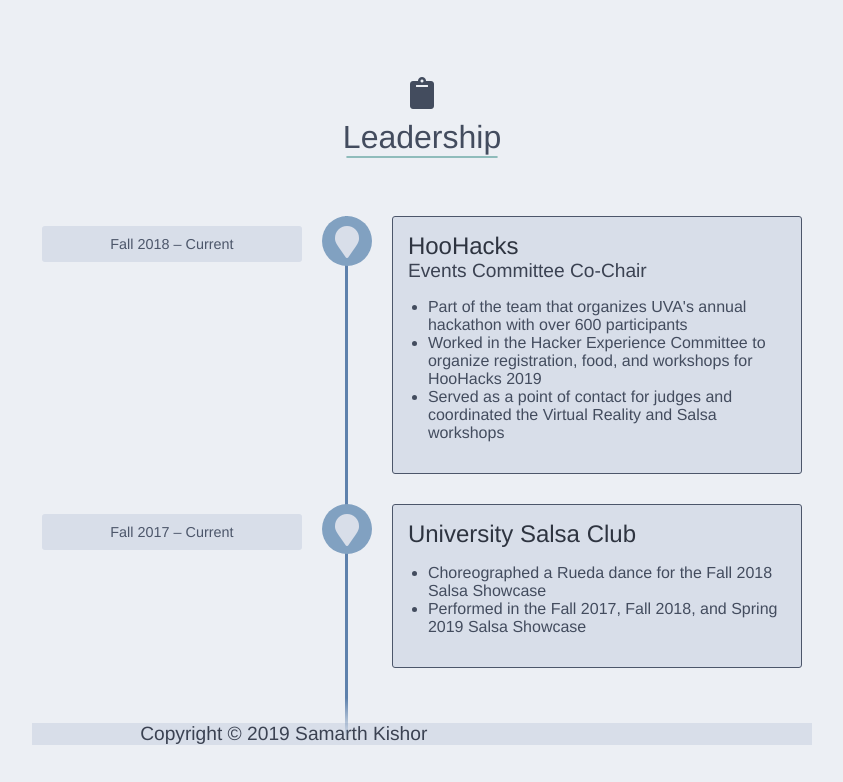
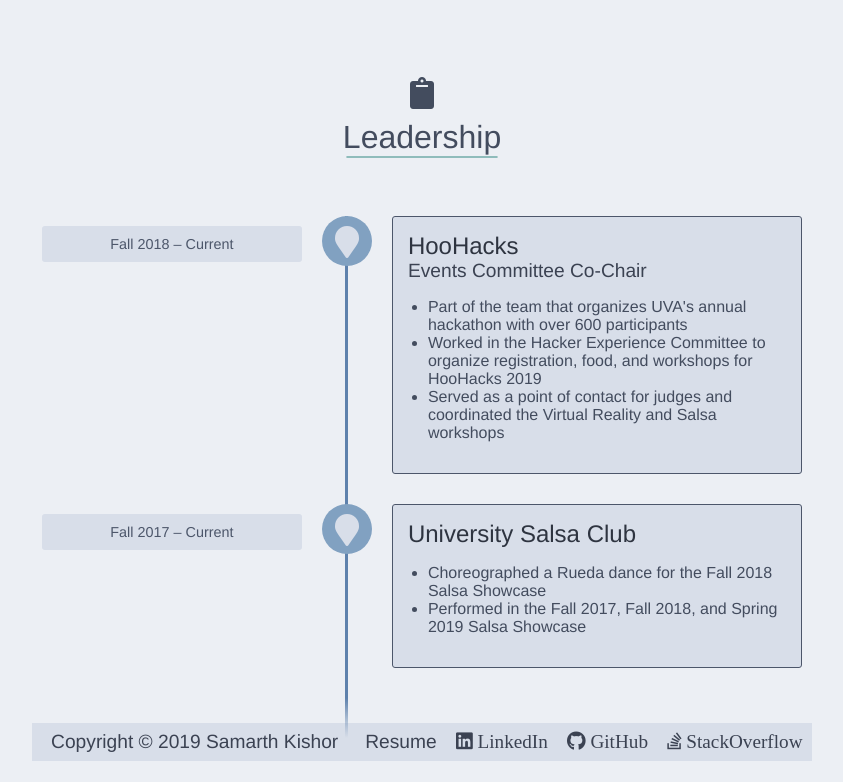
Before and after one commit to samarthkishor/samarthkishor.github.io, a plain HTML site: page index.html in a window 1280 px wide. Shown: the part 6200-6982 px from the top of the page, without its empty margins (218-1061 px from the left). Before the commit the page ends 6961 px from the top, so only its background shows below. Drawn offline with nearby package versions, Linux system fonts and the light colour scheme.

Commit message:
Fix the main page footer

```diff
--- a/css/styles.css
+++ b/css/styles.css
@@ -189,38 +189,8 @@
   }
 }
 
-.copyright p {
-  margin: 0;
-  font-size: 1.2em;
-  color: #3b4252;
-}
-
 .top {
   text-align: center;
-}
-.social {
-  text-align: right;
-}
-
-.social ul {
-  margin: 5px 0 0 0;
-  padding: 0;
-}
-
-.social li {
-  display: inline-block;
-  font-size: 1.25em;
-  list-style: none;
-}
-
-.social a {
-  display: block;
-  color: #3b4252;
-  padding: 10px;
-}
-
-.social a:hover {
-  color: #5e81ac;
 }
 
 #experience-timeline {
@@ -505,58 +475,59 @@
   margin: 0;
 }
 
-.page-footer {
+footer {
+  display: flex;
+  align-items: center;
+  justify-content: space-between;
   background: #d8dee9;
+  font-size: 1.2em;
+  height: 2em;
 }
 
-div.row {
+footer .copyright {
   display: flex;
-  flex-direction: row;
-  justify-content: space-around;
   align-items: center;
-  margin: 0 auto;
+  padding-left: 1em;
+  justify-content: flex-start;
 }
 
-ul.social-row {
-  display: -webkit-box;
-  display: -ms-flexbox;
-  display: flex;
-  -webkit-box-orient: horizontal;
-  -webkit-box-direction: normal;
-  -ms-flex-direction: row;
-  flex-direction: row;
-  -ms-flex-wrap: wrap;
-  flex-wrap: wrap;
-  -webkit-box-pack: center;
-  -ms-flex-pack: center;
-  justify-content: center;
-  list-style: none;
+footer .copyright p {
   margin: 0;
-  padding: 0;
-  height: auto;
-  width: auto;
+  font-size: 1em;
+  color: #3b4252;
 }
 
-ul.social-row li {
-  display: -webkit-box;
-  display: -ms-flexbox;
+footer .social {
+  margin: 0;
   display: flex;
-  -webkit-box-pack: center;
-  -ms-flex-pack: center;
-  justify-content: center;
-  -webkit-box-align: center;
-  -ms-flex-align: center;
   align-items: center;
+  justify-content: flex-end;
+  padding: 0px;
+  text-align: right;
 }
 
-a.social-icon {
-  font-size: 2em;
-  line-height: 1.2em;
-  padding: 10px;
+footer .social ul {
+  display: flex;
+  padding: 0;
 }
 
-a.social-icon:hover,
-a.social-icon:focus {
+footer .social li {
+  display: inline;
+  padding: 0.5em;
+}
+
+footer .social li a {
+  font-size: 1em;
+  text-decoration: none;
+  color: #3b4252;
+}
+
+footer .social a:hover {
+  color: #5e81ac;
+}
+
+footer a.social-icon:hover,
+footer a.social-icon:focus {
   color: #88c0d0;
 }
 
@@ -669,11 +640,13 @@
   }
 
   footer {
-    text-align: center;
+    flex-direction: column;
+    font-size: 1.2em;
+    height: auto;
   }
 
-  .social {
-    text-align: center;
+  footer .copyright {
+    padding-left: 0;
   }
 }
 
--- a/index.html
+++ b/index.html
@@ -374,31 +374,33 @@
     </div>
   </div>
   <footer>
-    <div class="page-footer">
-      <div class="row">
     <div class="copyright">
       <p>Copyright © 2019 Samarth Kishor</p>
     </div>
     <div class="social">
-          <ul class="social-row">
+      <ul>
         <li>
-              <a class="social-icon" href=
-              "https://linkedin.com/in/samarth-kishor" target=
-              "_blank"></a>
+          <a href=
+          "https://github.com/samarthkishor/resume/blob/master/Samarth_Kishor_resume.pdf"
+          target="_blank">Resume</a>
         </li>
         <li>
-              <a class="social-icon" href=
-              "https://github.com/samarthkishor" target=
-              "_blank"></a>
+          <a href="https://linkedin.com/in/samarth-kishor" target=
+          "_blank"><i class="fab fa-linkedin" title=
+          "LinkedIn">&nbsp;LinkedIn</i></a>
         </li>
         <li>
-              <a class="social-icon" href=
+          <a href="https://github.com/samarthkishor" target=
+          "_blank"><i class="fab fa-github" title=
+          "Github">&nbsp;GitHub</i></a>
+        </li>
+        <li>
+          <a href=
           "https://stackoverflow.com/users/7432268/samarth?tab=profile"
-              target="_blank"></a>
+          target="_blank"><i class="fab fa-stack-overflow" title=
+          "Stack Overflow">&nbsp;StackOverflow</i></a>
         </li>
       </ul>
-        </div>
-      </div>
     </div>
   </footer>
   <script src="js/scripts.js"></script>
```
Lines whose indentation alone changed are shown as unchanged.
